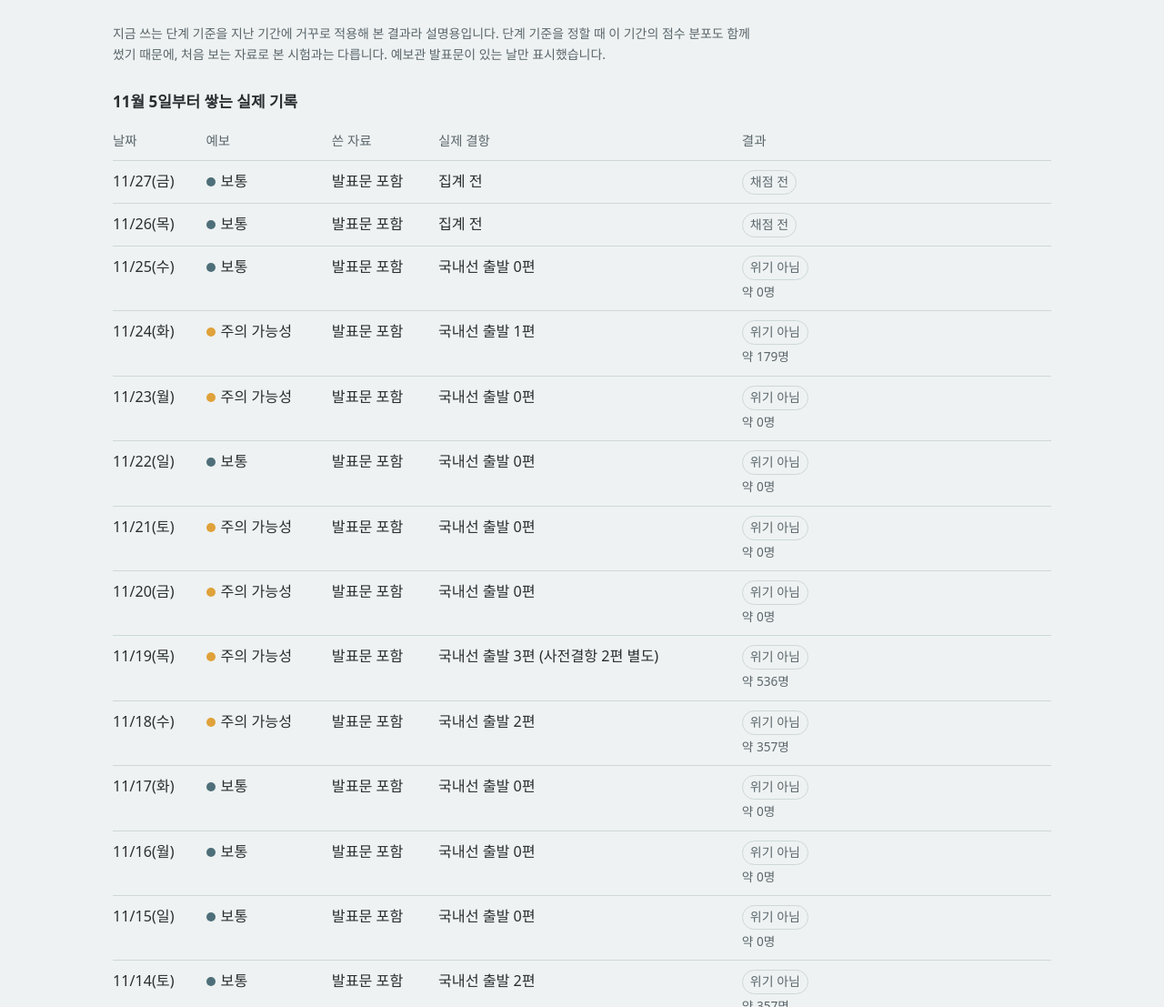
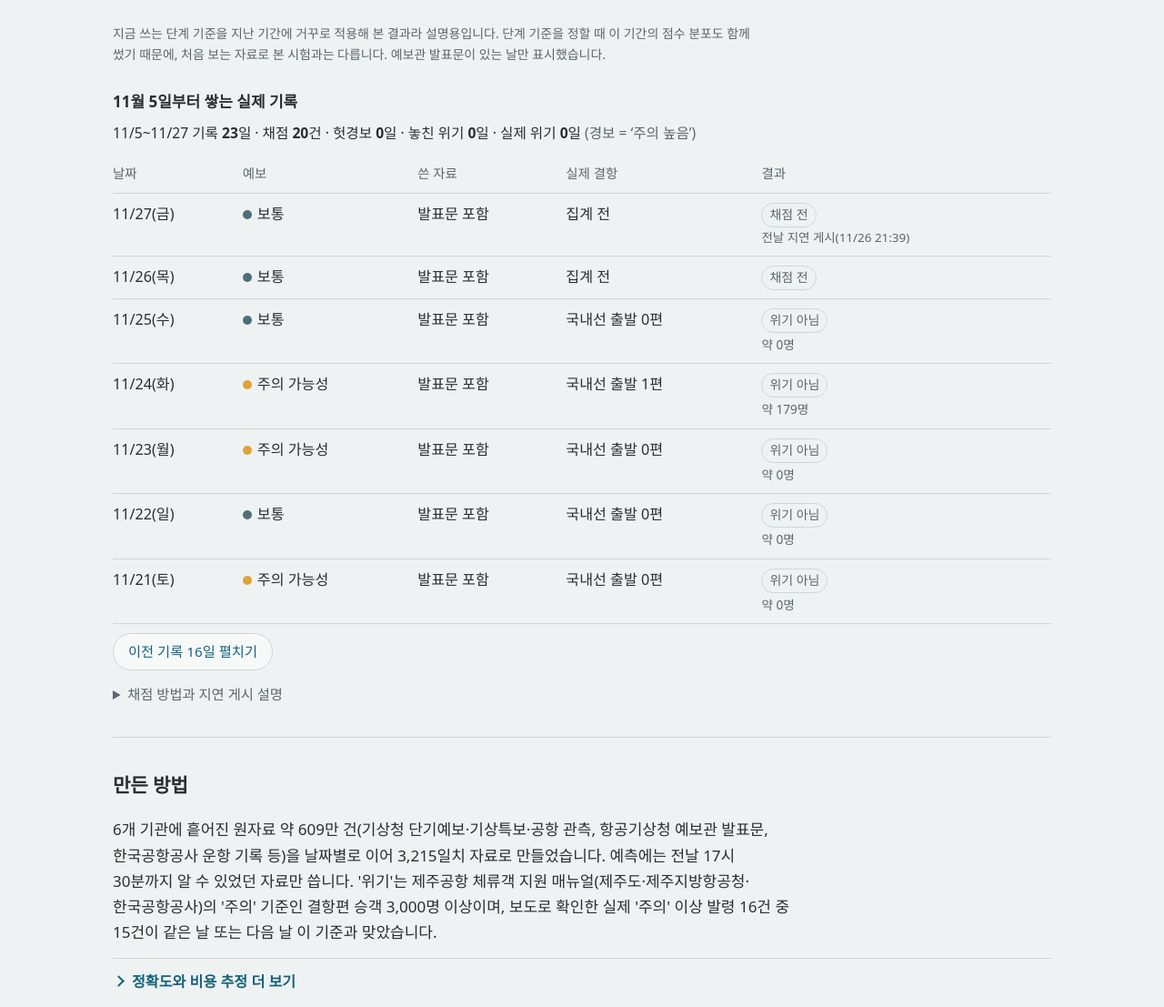
Before and after one commit to choihqmin/jeju-airport-risk, a plain HTML site: page index.html in a window 1280 px wide. Shown: the part 2620-3727 px from the top of the page at 91% size. Drawn offline with Linux system fonts and the light colour scheme; a web font is replaced by a local one.

Commit message:
예보 갱신 2026-11-27

```diff
--- a/data/latest.json
+++ b/data/latest.json
@@ -179,7 +179,7 @@
    "rain": 0
   }
  ],
- "generated_kst": "2026-11-26 21:45",
+ "generated_kst": "2026-11-27 00:40",
  "warnings": {
   "pre_W": 0,
   "pre_T": 0,
--- a/index.html
+++ b/index.html
@@ -115,6 +115,15 @@ th{font-weight:500;color:var(--muted);font-size:.85rem}
 .tablewrap{overflow-x:auto}
 .method p{max-width:44em;margin:0 0 12px}
 .empty{color:var(--muted);max-width:44em}
+.hist-sum{margin:0 0 10px;font-size:.92rem}
+.hist-sum b{font-variant-numeric:tabular-nums}
+#hist tr.older{display:none}
+#hist.open tr.older{display:table-row}
+.more{font:inherit;font-size:.9rem;margin-top:10px;padding:7px 16px;border-radius:999px;border:1px solid var(--rule);background:var(--surface);color:var(--sea);cursor:pointer}
+.more:focus-visible,.hist-how summary:focus-visible{outline:2px solid var(--sea);outline-offset:2px}
+.hist-how{margin-top:14px;max-width:44em}
+.hist-how summary{cursor:pointer;color:var(--muted);font-size:.9rem}
+.hist-how p{margin:8px 0 0}
 .nw{white-space:nowrap} small.m-only{display:none;color:var(--muted);font-size:.8rem;margin-top:2px}
 @media (max-width:600px){.d-only{display:none} small.m-only{display:block} #hist td,#hist th{padding-right:10px}}
 figure.chart{margin:0 0 6px} figure.chart svg{width:100%;height:auto;display:block;overflow:visible}
@@ -239,8 +248,10 @@ footer a{color:inherit;text-decoration:underline;text-underline-offset:2px}
         <div class="chart-scroll"><svg id="cal" viewBox="0 0 1000 600" role="img" aria-label="2025년 1월부터 2026년 10월까지 날짜별 기상특보 예고와 이 예보의 단계, 실제 위기일"></svg></div>
         <p class="cal-note" id="cal-note"></p>
         <h3 class="subh">11월 5일부터 쌓는 실제 기록</h3>
+        <p class="hist-sum" id="hist-sum"></p>
         <div class="tablewrap"><table id="hist"><thead><tr><th>날짜</th><th>예보</th><th class="d-only">쓴 자료</th><th>실제 결항</th><th>결과</th></tr></thead><tbody></tbody></table></div>
-        <p class="empty" id="hist-note"></p>
+        <button type="button" class="more" id="hist-more" aria-controls="hist" aria-expanded="false" hidden></button>
+        <details class="hist-how"><summary>채점 방법과 지연 게시 설명</summary><p class="empty" id="hist-note"></p></details>
       </section>
       <section class="block method" id="sec-method">
         <h2>만든 방법</h2>
@@ -375,19 +386,34 @@ function signals(d) {
 }
 // 결합 단계가 늦게 정해진 날(보고서 표 A2·사전 등록서 11/11 기록과 같음)
 const LATE_COMBO = { '2026-11-05': ['전날 지연 게시(11/4 23:43, 서비스 첫 게시)', false], '2026-11-08': ['전날 지연 게시(11/7 17:51)', false], '2026-11-09': ['당일 게시(11/9 20:03) · 전날 예보 성적 제외', true], '2026-11-10': ['전날 지연 게시(11/9 20:03)', false] };
+const SHOW = 7;   // 펼치기 전에 보여 줄 최근 기록 수
+function lateOf(r) {   // 17시 50분 이후에 처음 올라간 기록: 대상일 전이면 '전날 지연', 대상일 당일이면 성적 제외
+  const s = r.issued_kst || ''; const day = s.slice(0, 10), hm = s.slice(11, 16); if (!day) return null;
+  const k = kd(day);
+  if (day >= r.target) return [`당일 게시(${k.m}/${k.d} ${hm}) · 전날 예보 성적 제외`, true];
+  return hm > '17:50' ? [`전날 지연 게시(${k.m}/${k.d} ${hm})`, false] : null;
+}
 function history(h) {
   const tb = document.querySelector('#hist tbody');
   if (!h.length) { el('hist-note').textContent = '아직 기록이 없습니다.'; return; }
-  tb.innerHTML = h.slice().reverse().map(r => {
+  const sc = h.filter(r => r.actual && !(LATE_COMBO[r.target] || lateOf(r) || [])[1]);
+  const fa = sc.filter(r => r.tier === 3 && !r.actual.crisis).length, miss = sc.filter(r => r.actual.crisis && r.tier !== 3).length, cr = sc.filter(r => r.actual.crisis).length;
+  const k0 = kd(h[0].target), k1 = kd(h[h.length - 1].target);
+  el('hist-sum').innerHTML = `${k0.m}/${k0.d}~${k1.m}/${k1.d} 기록 <b>${h.length}</b>일 · 채점 <b>${sc.length}</b>건 · 헛경보 <b>${fa}</b>일 · 놓친 위기 <b>${miss}</b>일 · 실제 위기 <b>${cr}</b>일 <span style="color:var(--muted)">(경보 = ‘주의 높음’)</span>`;
+  tb.innerHTML = h.slice().reverse().map((r, i) => {
     const t = TIER[r.tier]; const a = r.actual;
     const act = a ? `국내선 출발 ${a.cancel}편${a.precancel ? ` (사전결항 ${a.precancel}편 별도)` : ''}` : '집계 전';
     const st = a ? `${n0(a.stranded)}명${a.crisis ? ' (위기)' : ''}` : '—';
     const tt = kd(r.target);
     const src = r.basis === 'combo' ? '발표문 포함' : '기상·운항만';
-    const lc = LATE_COMBO[r.target];
+    const lc = LATE_COMBO[r.target] || lateOf(r);
     const res = (a ? `<span class="res${a.crisis ? ' c' : ''}">${a.crisis ? '위기' : '위기 아님'}</span><small class="m-only" style="display:block">약 ${n0(a.stranded)}명</small>` : '<span class="res">채점 전</span>') + (lc ? `<small style="display:block;color:var(--muted)">${lc[0]}</small>` : '');
-    return `<tr><td>${tt.m}/${tt.d}(${tt.w})</td><td><span class="nw">${t ? `<span class="dot ${t.cls}"></span>${t.word}` : '보류'}</span><small class="m-only">${src}</small></td><td class="d-only">${src}</td><td>${act}</td><td>${res}</td></tr>`;
+    return `<tr${i >= SHOW ? ' class="older"' : ''}><td>${tt.m}/${tt.d}(${tt.w})</td><td><span class="nw">${t ? `<span class="dot ${t.cls}"></span>${t.word}` : '보류'}</span><small class="m-only">${src}</small></td><td class="d-only">${src}</td><td>${act}</td><td>${res}</td></tr>`;
   }).join('');
+  const mb = el('hist-more'), more = h.length - SHOW;
+  mb.hidden = more <= 0;
+  const lab = () => { const open = el('hist').classList.contains('open'); mb.textContent = open ? '최근 7일만 보기' : `이전 기록 ${more}일 펼치기`; mb.setAttribute('aria-expanded', open); };
+  if (more > 0) { lab(); mb.onclick = () => { el('hist').classList.toggle('open'); lab(); }; }
   el('hist-note').textContent = '실제 결과는 대상일 다음 날부터 사흘 안에 받은 한국공항공사 운항 기록으로 채점하고, 한 번 정한 결과는 바꾸지 않습니다. 사전 등록한 경보는 ‘주의 높음’ 단계입니다. 11월 5일 대상은 서비스 첫 게시가 전날 23시 43분이었고, 11월 8일·10일 대상은 예보관 발표문 반영이 늦어 결합 단계가 전날 늦게 정해졌으며, 11월 9일 대상은 당일에 정해져 전날 예보 성적에서 뺐습니다. 11월 10일 발표분부터는 발표문을 자동으로 받습니다. 결항편 승객 = 국내선 출발 결항편 × 그달 편당 승객(추정, 그달 값이 아직 없으면 가장 최근 달 값). 모델과 단계 기준은 첫 예보 전에, 채점 기준은 첫 결과가 나오기 전에 정해 두었습니다.';
 }
 function method(ref, d) {
```
